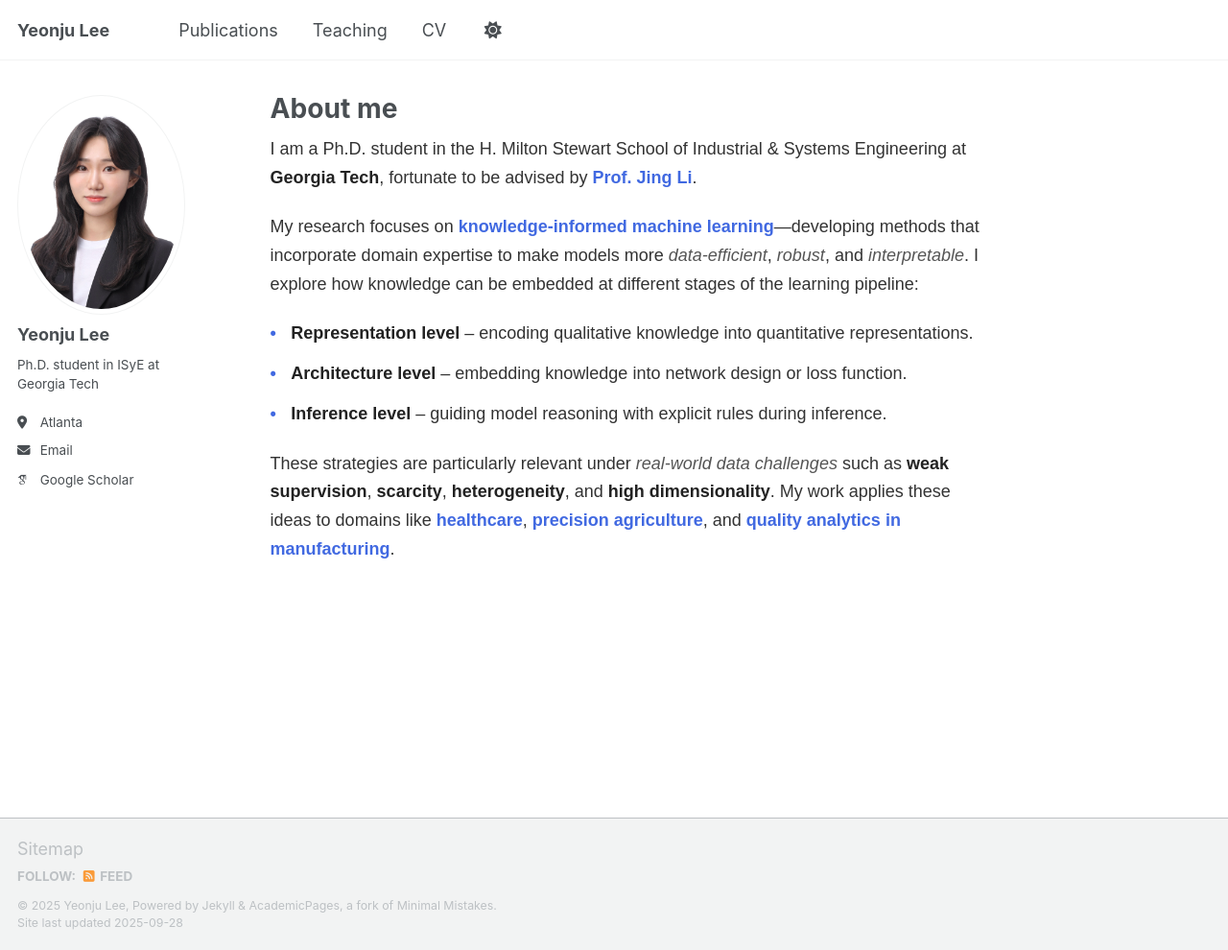
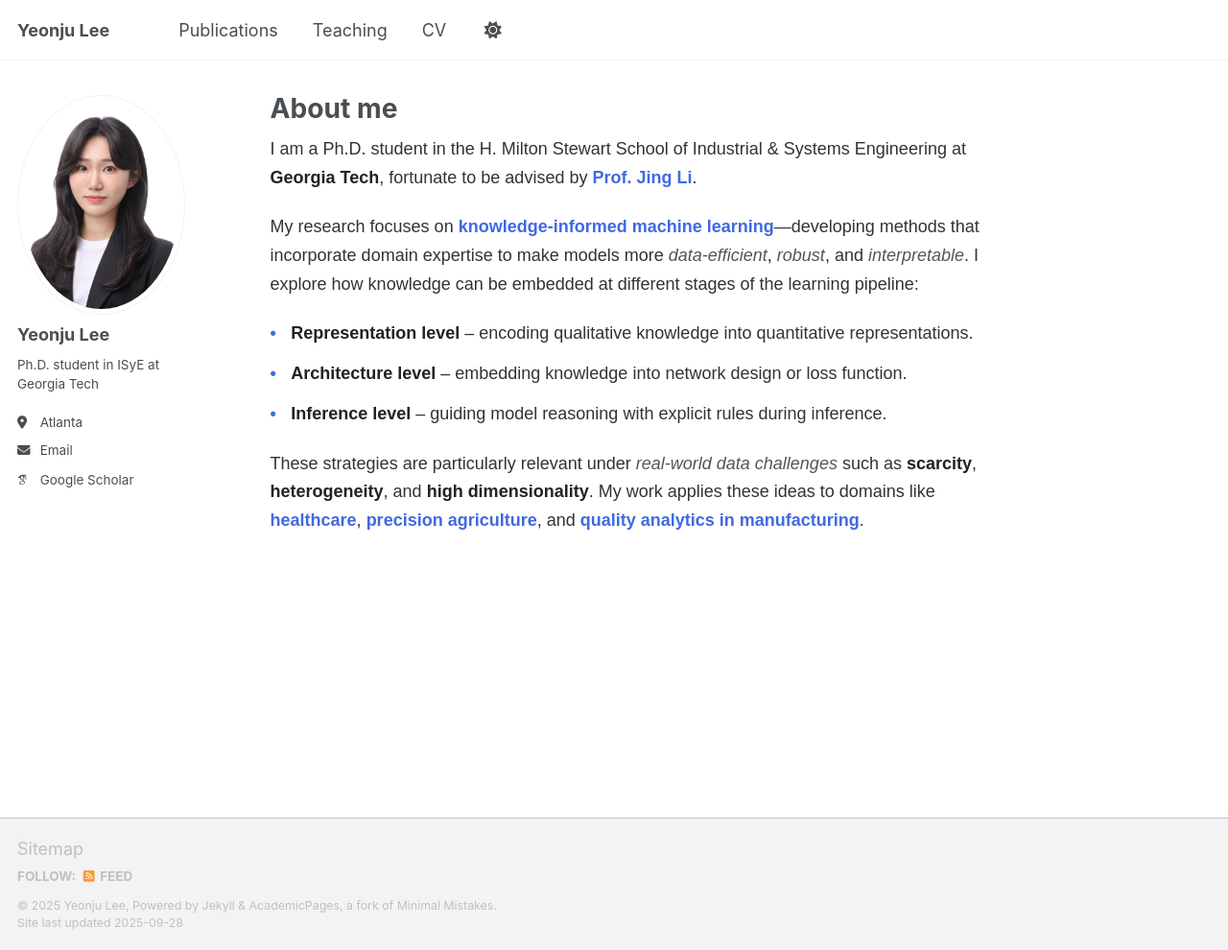
Before and after one commit to ylee845/ylee845.github.io, a Jekyll site: the page built from _pages/about.md, in a window 1280 px wide and 990 px high. Shown: the whole window at 96% size. Built offline with Jekyll 4.4.1, drawn with Linux system fonts in a browser that asks for light colours; some web fonts are replaced; a script that is not in the unit is left out.

Commit message:
Update about.md

```diff
--- a/_pages/about.md
+++ b/_pages/about.md
@@ -76,7 +76,7 @@ redirect_from:
 
   <p>
     These strategies are particularly relevant under <em>real-world data challenges</em> such as
-    <strong>weak supervision</strong>, <strong>scarcity</strong>, <strong>heterogeneity</strong>, and
+    <strong>scarcity</strong>, <strong>heterogeneity</strong>, and
     <strong>high dimensionality</strong>. My work applies these ideas to domains like
     <strong style="color:#4169E1;">healthcare</strong>,
     <strong style="color:#4169E1;">precision agriculture</strong>, and
```
